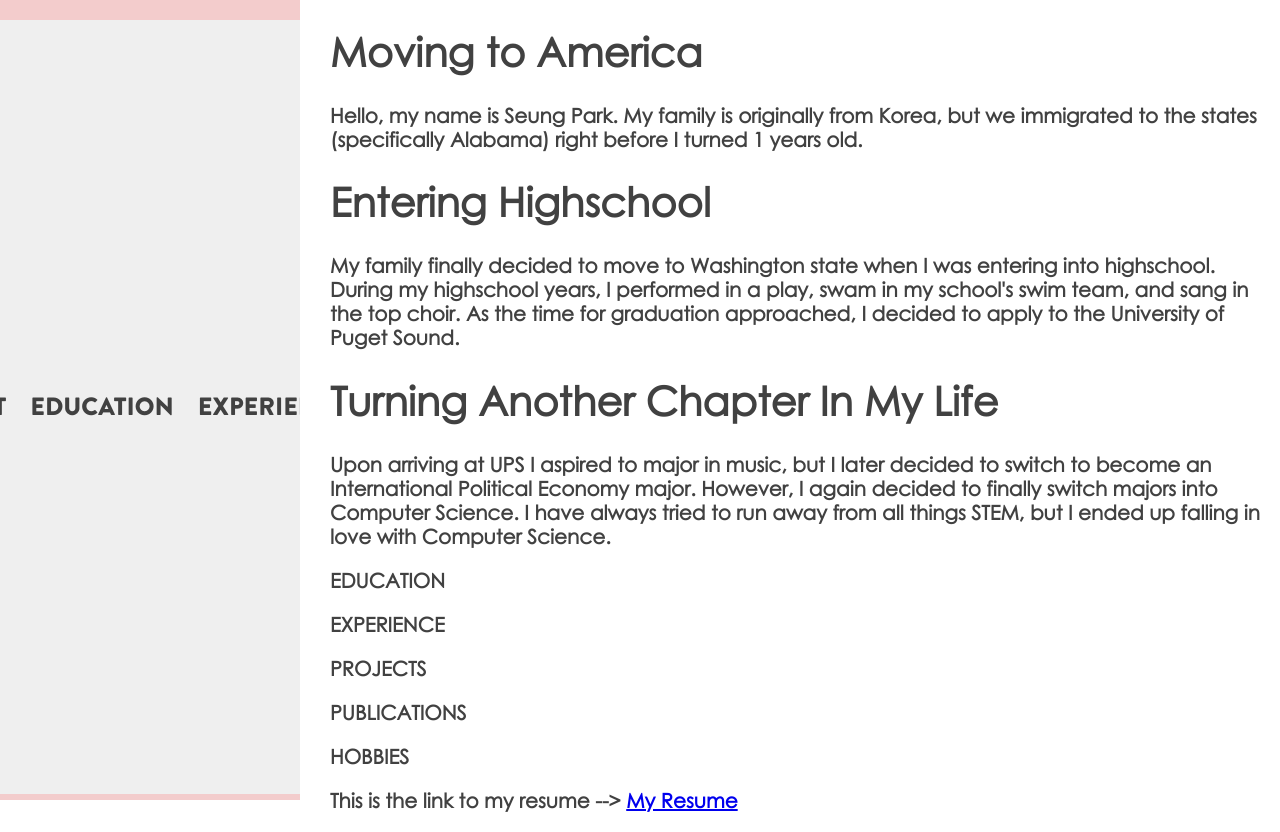
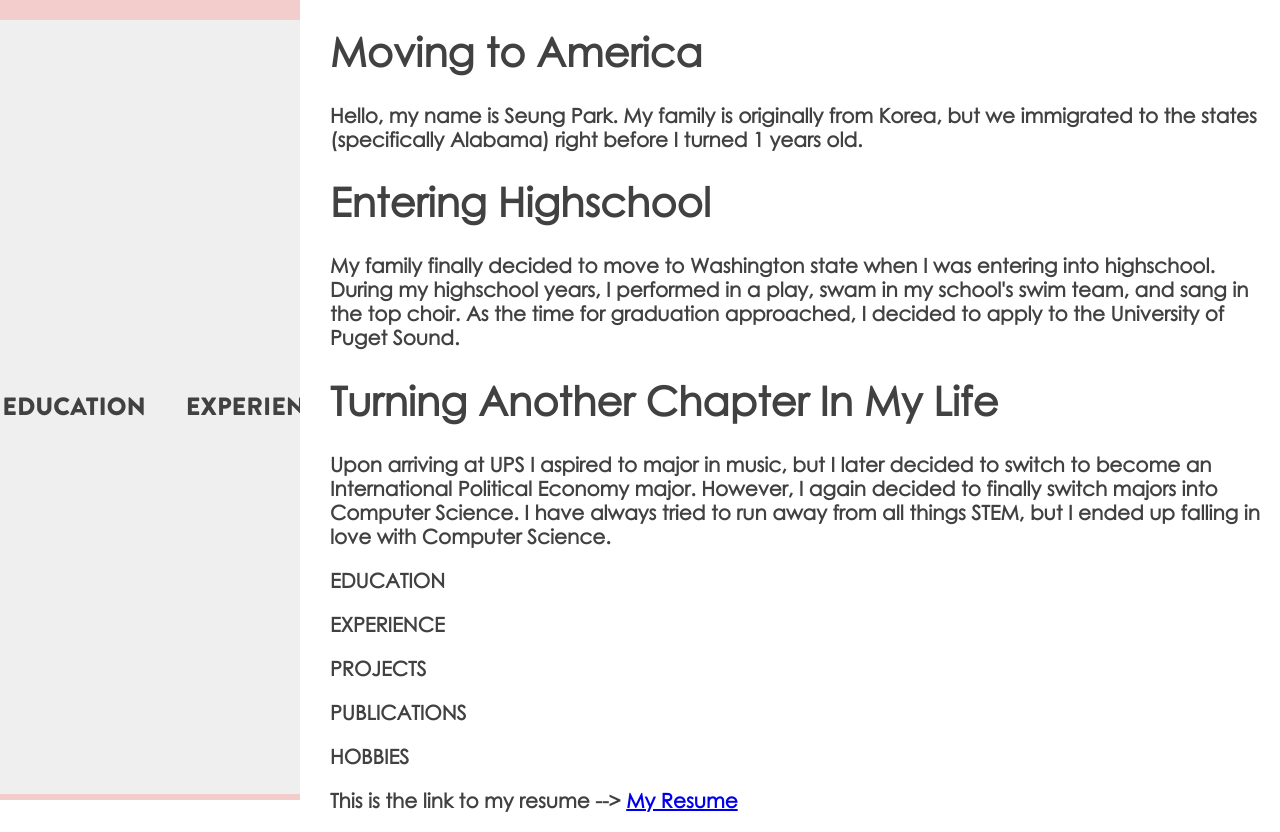
Before and after one commit to separk924/separk924.github.io, a plain HTML site: page index.html in a window 1280 px wide. Drawn offline with Linux system fonts and the light colour scheme.

Commit message:
changed size of buttons

```diff
--- a/default.css
+++ b/default.css
@@ -50,7 +50,7 @@ li {
 
 /* The navigation menu buttons */
 button {
-  padding: 6px 8px 6px 16px;
+  padding: 10px 20px;
   font-family: "bg-font";
   font-size: 25px;
   color: #414141;
```
